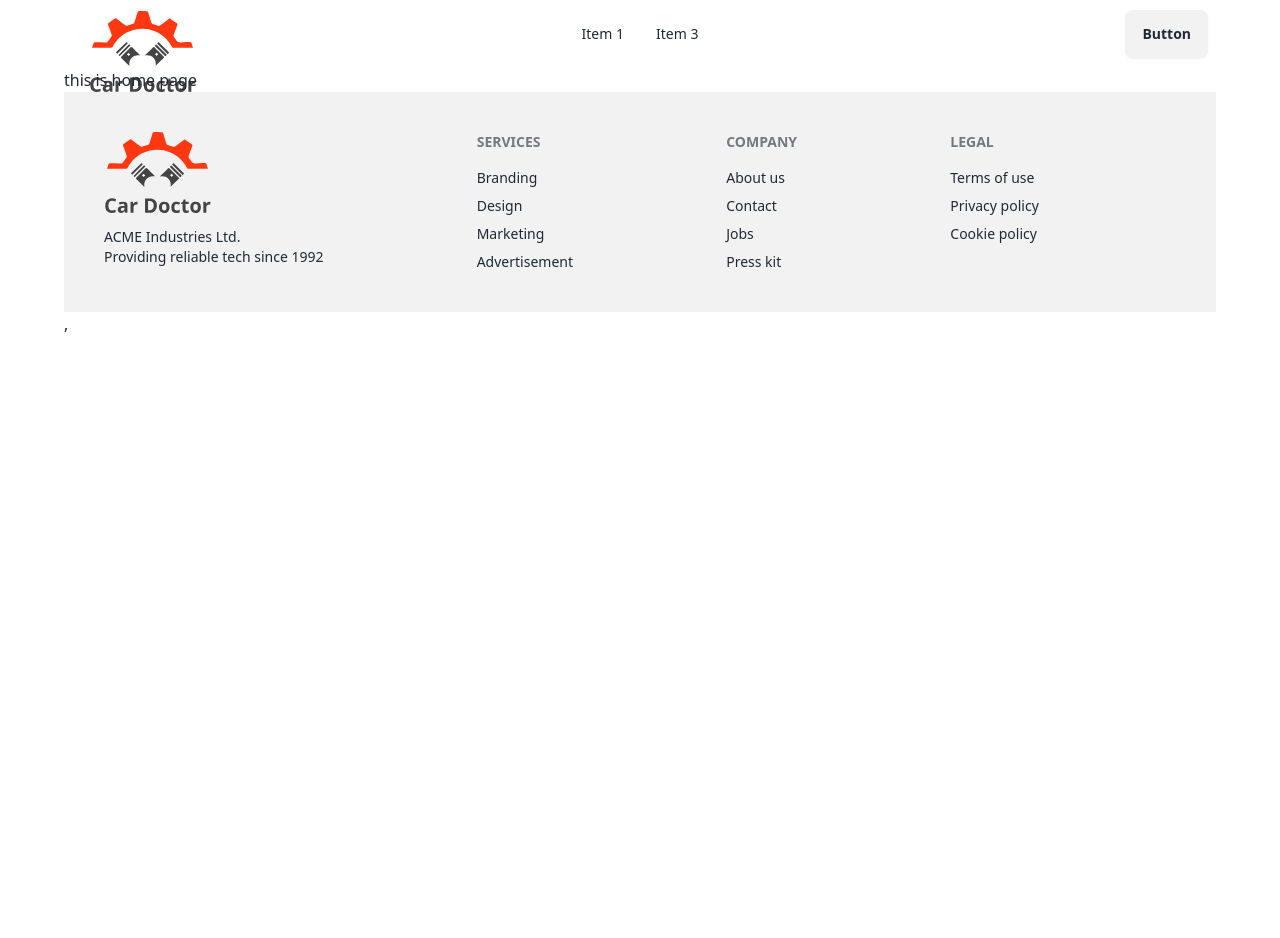
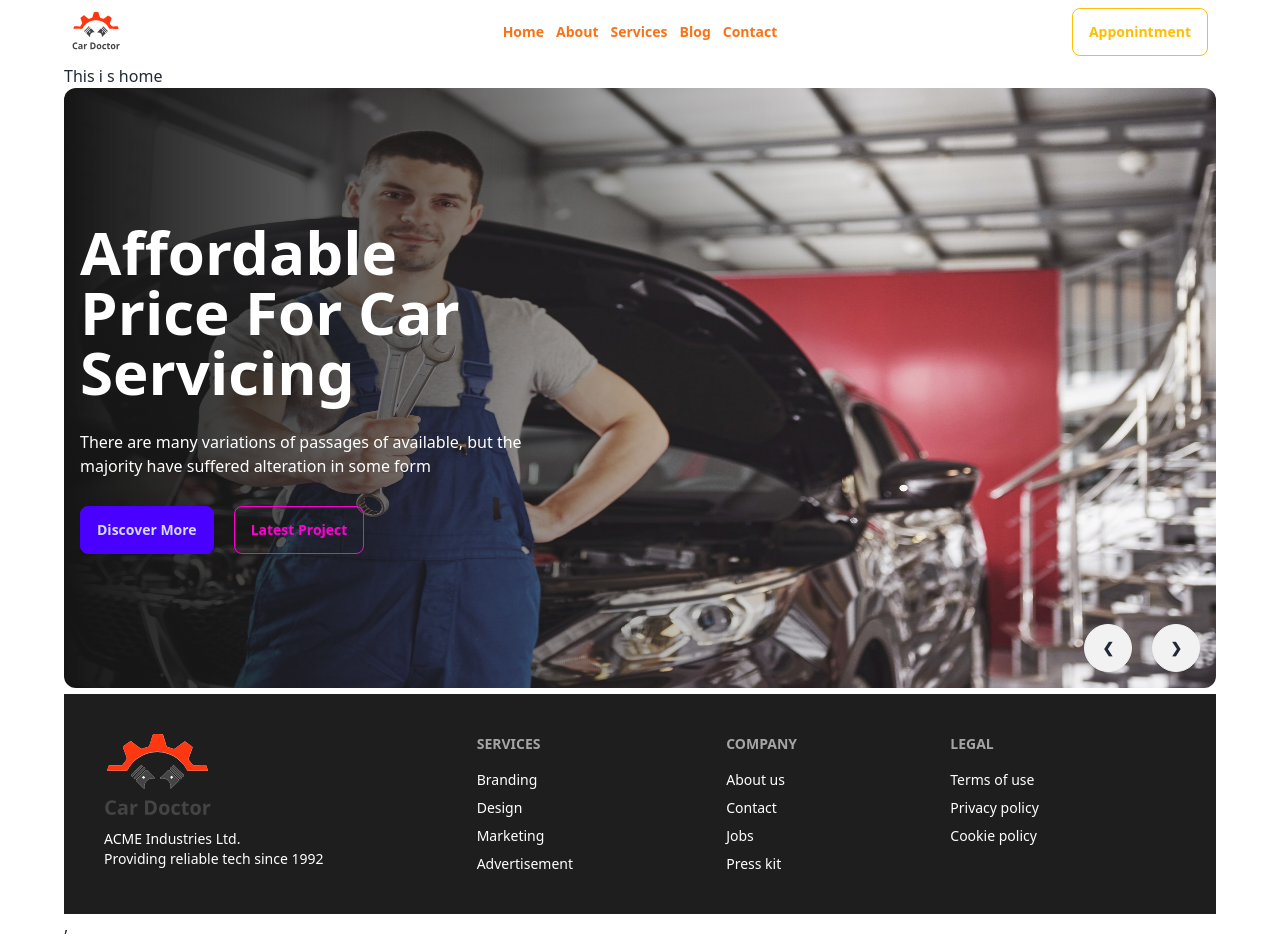
Before and after one commit to mozzammelrobi/car-doctor-client, a React (Vite) app: page / in a window 1280 px wide. Before the commit the page ends 800 px from the top, so only its background shows below. Built offline with nearby package versions, Linux system fonts and the light colour scheme.

Commit message:
banner added

```diff
--- /dev/null
+++ b/src/pages/Home/Banner/Banner.jsx
@@ -0,0 +1,74 @@
+import img1 from '../../../assets/images/banner/1.jpg'
+import img2 from '../../../assets/images/banner/2.jpg'
+import img3 from '../../../assets/images/banner/3.jpg'
+import img4 from '../../../assets/images/banner/4.jpg'
+
+
+const Banner = () => {
+    return (
+        <div className="carousel w-full h-[600px] rounded-xl">
+            <div id="slide1" className="carousel-item relative w-full">
+                <img src={img1} className="w-full " />
+                <div className="absolute h-full flex items-center left-0 bg-gradient-to-r from-[#151515] to-[rgba(21,21,21,0)]">
+                    <div className='text-white  space-y-7 pl-4 '>
+                        <h2 className='text-6xl font-bold w-96'>Affordable Price For Car Servicing</h2>
+                        <p className='w-7/12'>There are many variations of passages of  available, but the majority have suffered alteration in some form</p>
+                        <button className='btn btn-primary mr-5'>Discover More</button>
+                        <button className='btn btn-outline btn-secondary'>Latest Project</button>
+                    </div>
+                </div>
+                <div className="absolute flex bottom-4 right-4">
+                    <a href="#slide4" className="btn btn-circle mr-5">❮</a>
+                    <a href="#slide2" className="btn btn-circle">❯</a>
+                </div>
+            </div>
+            <div id="slide2" className="carousel-item relative w-full">
+                <img src={img2} className="w-full " />
+                <div className="absolute h-full flex items-center left-0 bg-gradient-to-r from-[#151515] to-[rgba(21,21,21,0)]">
+                    <div className='text-white  space-y-7 pl-4 '>
+                        <h2 className='text-6xl font-bold w-96'>Affordable Price For Car Servicing</h2>
+                        <p className='w-7/12'>There are many variations of passages of  available, but the majority have suffered alteration in some form</p>
+                        <button className='btn btn-primary mr-5'>Discover More</button>
+                        <button className='btn btn-outline btn-secondary'>Latest Project</button>
+                    </div>
+                </div>
+                <div className="absolute flex bottom-4 right-4">
+                    <a href="#slide1" className="btn btn-circle mr-5">❮</a>
+                    <a href="#slide3" className="btn btn-circle">❯</a>
+                </div>
+            </div>
+            <div id="slide3" className="carousel-item relative w-full">
+                <img src={img3} className="w-full " />
+                <div className="absolute h-full flex items-center left-0 bg-gradient-to-r from-[#151515] to-[rgba(21,21,21,0)]">
+                    <div className='text-white  space-y-7 pl-4 '>
+                        <h2 className='text-6xl font-bold w-96'>Affordable Price For Car Servicing</h2>
+                        <p className='w-7/12'>There are many variations of passages of  available, but the majority have suffered alteration in some form</p>
+                        <button className='btn btn-primary mr-5'>Discover More</button>
+                        <button className='btn btn-outline btn-secondary'>Latest Project</button>
+                    </div>
+                </div>
+                <div className="absolute flex bottom-4 right-4">
+                    <a href="#slide2" className="btn btn-circle mr-5">❮</a>
+                    <a href="#slide4" className="btn btn-circle">❯</a>
+                </div>
+            </div>
+            <div id="slide4" className="carousel-item relative w-full">
+                <img src={img4} className="w-full " />
+                <div className="absolute h-full flex items-center left-0 bg-gradient-to-r from-[#151515] to-[rgba(21,21,21,0)]">
+                    <div className='text-white  space-y-7 pl-4 '>
+                        <h2 className='text-6xl font-bold w-96'>Affordable Price For Car Servicing</h2>
+                        <p className='w-7/12'>There are many variations of passages of  available, but the majority have suffered alteration in some form</p>
+                        <button className='btn btn-primary mr-5'>Discover More</button>
+                        <button className='btn btn-outline btn-secondary'>Latest Project</button>
+                    </div>
+                </div>
+                <div className="absolute flex bottom-4 right-4">
+                    <a href="#slide3" className="btn btn-circle mr-5">❮</a>
+                    <a href="#slide1" className="btn btn-circle">❯</a>
+                </div>
+            </div>
+        </div>
+    );
+};
+
+export default Banner;
--- a/src/pages/Home/Home/Home.jsx
+++ b/src/pages/Home/Home/Home.jsx
@@ -1,9 +1,11 @@
+import Banner from "../Banner/Banner";
 
 
 const Home = () => {
     return (
         <div>
-             this is home  page
+           <h1>This i s home</h1>
+           <Banner></Banner>
         </div>
     );
 };
--- a/src/pages/Shared/Footer/Footer.jsx
+++ b/src/pages/Shared/Footer/Footer.jsx
@@ -2,7 +2,7 @@ import logo from '../../../assets/logo.svg'
 
 const Footer = () => {
     return (
-        <footer className="footer p-10 bg-base-200 text-base-content">
+        <footer className="footer p-10 bg-[#1E1E1E] text-white">
             <aside>
               <img src={logo} alt="" />
                 <p>ACME Industries Ltd.<br />Providing reliable tech since 1992</p>
--- a/src/pages/Shared/NavBar/NavBar.jsx
+++ b/src/pages/Shared/NavBar/NavBar.jsx
@@ -1,7 +1,16 @@
-import { Link } from "react-router-dom";
-import logo from  '../../../assets/logo.svg'
+import { Link, NavLink } from "react-router-dom";
+import logo from '../../../assets/logo.svg'
 
 const NavBar = () => {
+
+    const NavItems = <>
+        <NavLink to='/' className={({isActive}) => isActive ? 'font-bold text-orange-500': 'font-bold'}>Home</NavLink>
+        <NavLink to='/' className={({isActive}) => isActive ? 'font-bold text-orange-500': 'font-bold'}>About</NavLink>
+        <NavLink to='/' className={({isActive}) => isActive ? 'font-bold text-orange-500': 'font-bold'}>Services</NavLink>
+        <NavLink to='/' className={({isActive}) => isActive ? 'font-bold text-orange-500': 'font-bold'}>Blog</NavLink>
+        <NavLink to='/' className={({isActive}) => isActive ? 'font-bold text-orange-500': 'font-bold'}>Contact</NavLink>
+    </>
+
     return (
         <div className="navbar bg-base-100">
             <div className="navbar-start">
@@ -9,23 +18,21 @@ const NavBar = () => {
                     <div tabIndex={0} role="button" className="btn btn-ghost lg:hidden">
                         <svg xmlns="http://www.w3.org/2000/svg" className="h-5 w-5" fill="none" viewBox="0 0 24 24" stroke="currentColor"><path strokeLinecap="round" strokeLinejoin="round" strokeWidth="2" d="M4 6h16M4 12h8m-8 6h16" /></svg>
                     </div>
-                    <ul tabIndex={0} className="menu menu-sm dropdown-content mt-3 z-[1] p-2 shadow bg-base-100 rounded-box w-52">
-                        <li><a>Item 1</a></li>
-                        <li><a>Item 3</a></li>
+                    <ul tabIndex={0} className="menu menu-sm dropdown-content mt-3 z-[1] p-2 shadow bg-base-100 rounded-box w-52 flex">
+                    {NavItems}
                     </ul>
                 </div>
-                <Link to='/' className="btn btn-ghost text-xl">
-                  <img src={logo} alt="" />
+                <Link to='/' className="cursor-pointer">
+                    <img className="w-12" src={logo} alt="" />
                 </Link>
             </div>
             <div className="navbar-center hidden lg:flex">
-                <ul className="menu menu-horizontal px-1">
-                    <li><a>Item 1</a></li>
-                    <li><a>Item 3</a></li>
+                <ul className="menu menu-horizontal px-1 flex gap-3">
+                 {NavItems}
                 </ul>
             </div>
             <div className="navbar-end">
-                <a className="btn">Button</a>
+                <a className="btn btn-outline btn-warning">Apponintment</a>
             </div>
         </div>
     );
```
